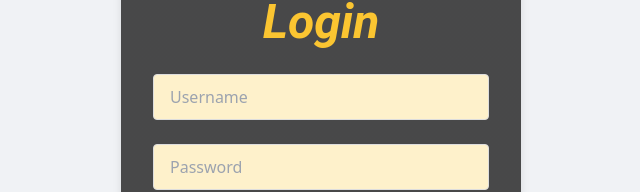
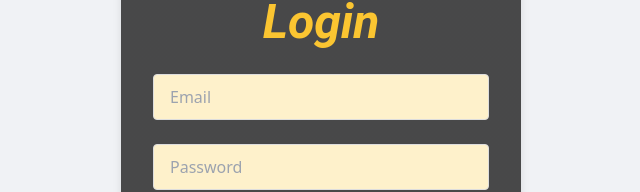
Before and after one commit to mung569/project-management, a Next.js app: page /login in a window 1280 px wide. Shown: the part 302-494 px from the top of the page, without its empty margins (319-959 px from the left). Built offline with nearby package versions, Linux system fonts and the light colour scheme.

Commit message:
Update page.tsx

```diff
--- a/src/app/login/page.tsx
+++ b/src/app/login/page.tsx
@@ -17,7 +17,7 @@
       <form onSubmit={handleSubmit}>
         <h1 className={styles.login}>Login</h1>
         <div className={styles.inputBox}>
-          <input type="text" placeholder="Username" required />
+          <input type="text" placeholder="Email" required />
           <i className='bx bx-user'></i>
         </div>
         <div className={styles.inputBox}>
```
